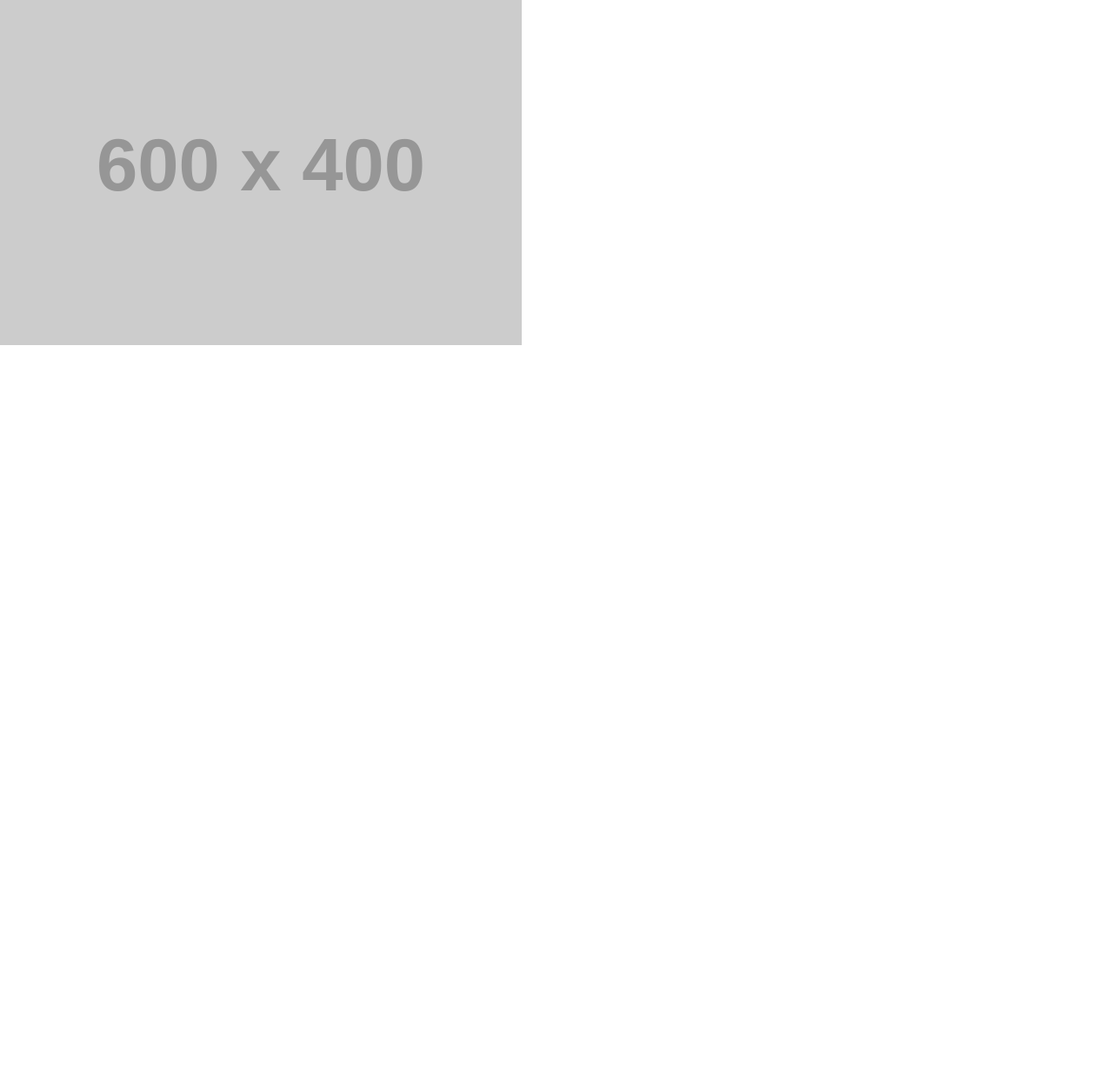
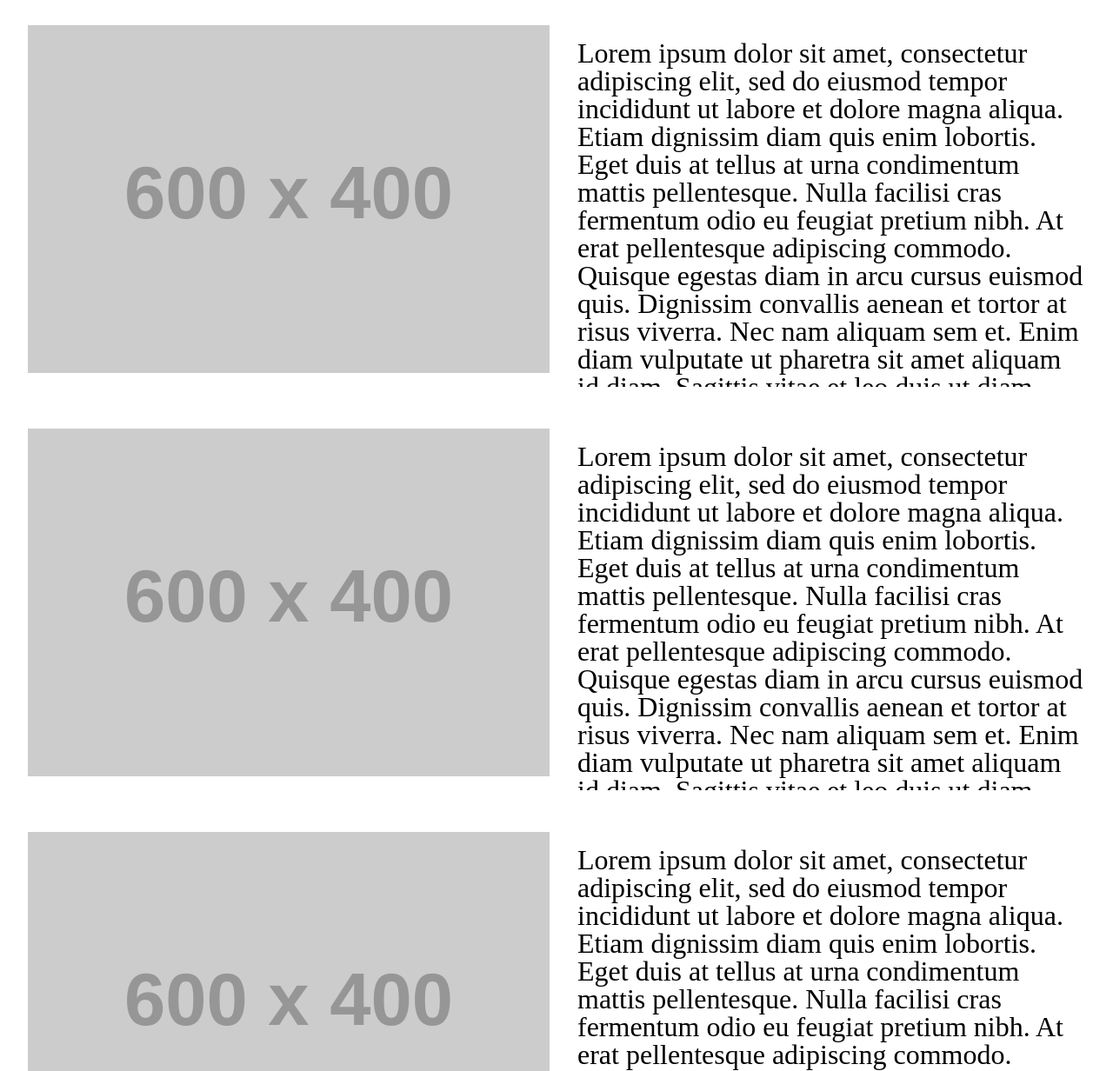
Before and after one commit to Keian-A/wireframe-exercise, a plain HTML site: page index.html in a window 1280 px wide. Shown: the part 79-1311 px from the top of the page at 87% size. Before the commit the page ends 800 px from the top, so only its background shows below. Drawn offline with Linux system fonts and the light colour scheme; placeholder pictures from the web are drawn by us.

Commit message:
adds complete css

```diff
--- a/css/style.css
+++ b/css/style.css
@@ -1,5 +1,3 @@
-
-
 h1 {
   font-size: 2em;
   text-align: center;
@@ -24,3 +22,23 @@ ol {
   padding: 0px;
   overflow: hidden;
 }
+
+header {
+  background-color: lightgray;
+}
+
+img {
+  margin: 2em;
+}
+
+article {
+  display: flex;
+  align-items: flex-start;
+}
+
+p {
+  margin: 1.5em 1em 0em 0em;
+  font-size: 2em;
+  height: 400px;
+  overflow: scroll;
+}
--- a/index.html
+++ b/index.html
@@ -24,8 +24,43 @@
     <section>
       <article>
         <img src="https://via.placeholder.com/600x400">
-        <p></p>
+        <p>Lorem ipsum dolor sit amet, consectetur adipiscing elit, sed do eiusmod tempor incididunt ut labore et dolore
+          magna aliqua. Etiam dignissim diam quis enim lobortis. Eget duis at tellus at urna condimentum mattis
+          pellentesque. Nulla facilisi cras fermentum odio eu feugiat pretium nibh. At erat pellentesque adipiscing
+          commodo. Quisque egestas diam in arcu cursus euismod quis. Dignissim convallis aenean et tortor at risus
+          viverra. Nec nam aliquam sem et. Enim diam vulputate ut pharetra sit amet aliquam id diam. Sagittis vitae et
+          leo duis ut diam quam. Sagittis id consectetur purus ut faucibus pulvinar. Tortor dignissim convallis aenean
+          et tortor at risus viverra adipiscing. Molestie at elementum eu facilisis. Molestie nunc non blandit massa
+          enim. Non diam phasellus vestibulum lorem sed risus ultricies tristique nulla. Et tortor at risus viverra
+          adipiscing at. Sit amet purus gravida quis blandit turpis cursus.</p>
       </article>
+
+      <article>
+        <img src="https://via.placeholder.com/600x400">
+        <p>Lorem ipsum dolor sit amet, consectetur adipiscing elit, sed do eiusmod tempor incididunt ut labore et dolore
+          magna aliqua. Etiam dignissim diam quis enim lobortis. Eget duis at tellus at urna condimentum mattis
+          pellentesque. Nulla facilisi cras fermentum odio eu feugiat pretium nibh. At erat pellentesque adipiscing
+          commodo. Quisque egestas diam in arcu cursus euismod quis. Dignissim convallis aenean et tortor at risus
+          viverra. Nec nam aliquam sem et. Enim diam vulputate ut pharetra sit amet aliquam id diam. Sagittis vitae et
+          leo duis ut diam quam. Sagittis id consectetur purus ut faucibus pulvinar. Tortor dignissim convallis aenean
+          et tortor at risus viverra adipiscing. Molestie at elementum eu facilisis. Molestie nunc non blandit massa
+          enim. Non diam phasellus vestibulum lorem sed risus ultricies tristique nulla. Et tortor at risus viverra
+          adipiscing at. Sit amet purus gravida quis blandit turpis cursus.</p>
+      </article>
+
+      <article>
+        <img src="https://via.placeholder.com/600x400">
+        <p>Lorem ipsum dolor sit amet, consectetur adipiscing elit, sed do eiusmod tempor incididunt ut labore et dolore
+          magna aliqua. Etiam dignissim diam quis enim lobortis. Eget duis at tellus at urna condimentum mattis
+          pellentesque. Nulla facilisi cras fermentum odio eu feugiat pretium nibh. At erat pellentesque adipiscing
+          commodo. Quisque egestas diam in arcu cursus euismod quis. Dignissim convallis aenean et tortor at risus
+          viverra. Nec nam aliquam sem et. Enim diam vulputate ut pharetra sit amet aliquam id diam. Sagittis vitae et
+          leo duis ut diam quam. Sagittis id consectetur purus ut faucibus pulvinar. Tortor dignissim convallis aenean
+          et tortor at risus viverra adipiscing. Molestie at elementum eu facilisis. Molestie nunc non blandit massa
+          enim. Non diam phasellus vestibulum lorem sed risus ultricies tristique nulla. Et tortor at risus viverra
+          adipiscing at. Sit amet purus gravida quis blandit turpis cursus.</p>
+      </article>
+
     </section>
   </main>
 
```
